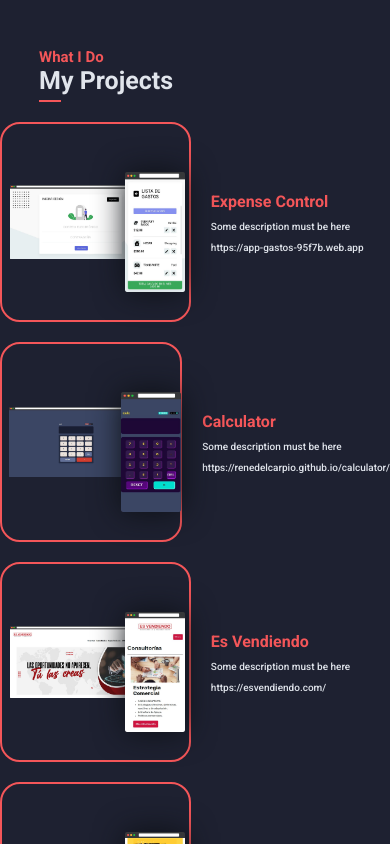
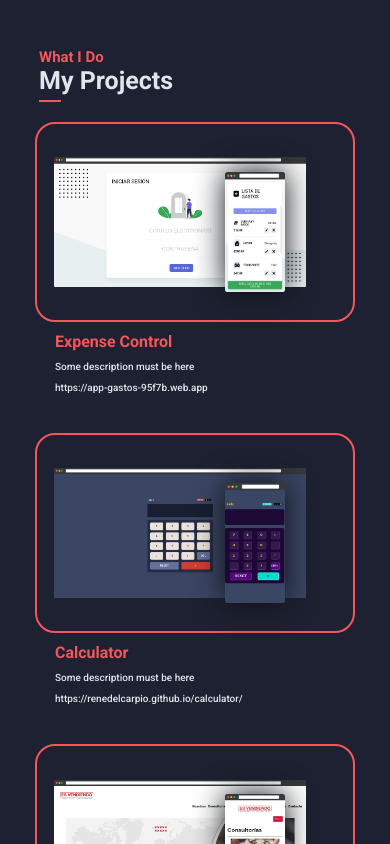
Before and after one commit to renedelcarpio/portfolio, a React (Create React App) app: page / in a window 390 px wide. Shown: the part 4340-5184 px from the top of the page. Built offline with nearby package versions, Linux system fonts and the light colour scheme.

Commit message:
project card with responsive styles

```diff
--- a/src/components/common/ProjectCard/ProjectCard.scss
+++ b/src/components/common/ProjectCard/ProjectCard.scss
@@ -58,3 +58,19 @@ a {
     color: $color-primary;
   }
 }
+
+@media (max-width: 550px) {
+  .project {
+    flex-direction: column;
+  }
+
+  .project__images {
+    width: 32rem;
+  }
+
+  .project__info {
+    width: 30rem;
+    margin-top: 1rem;
+    margin-bottom: 2rem;
+  }
+}
```
